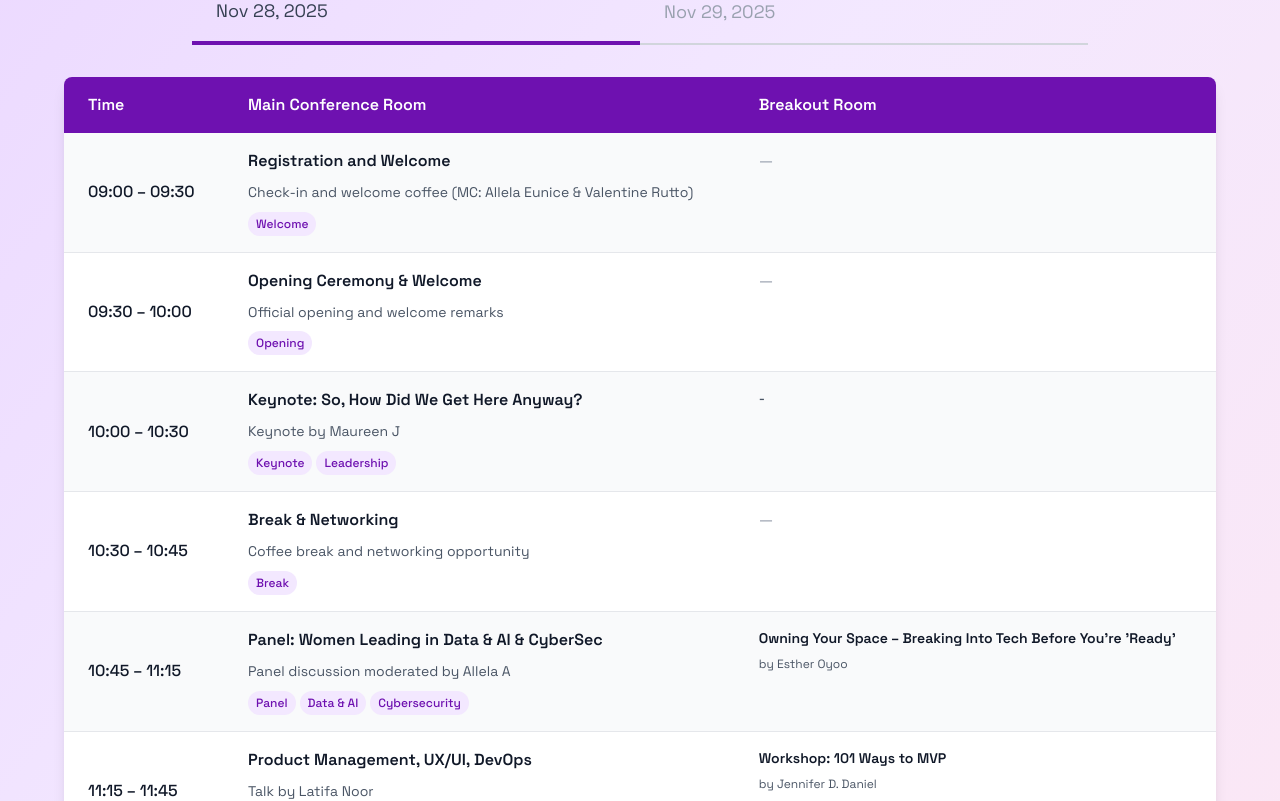
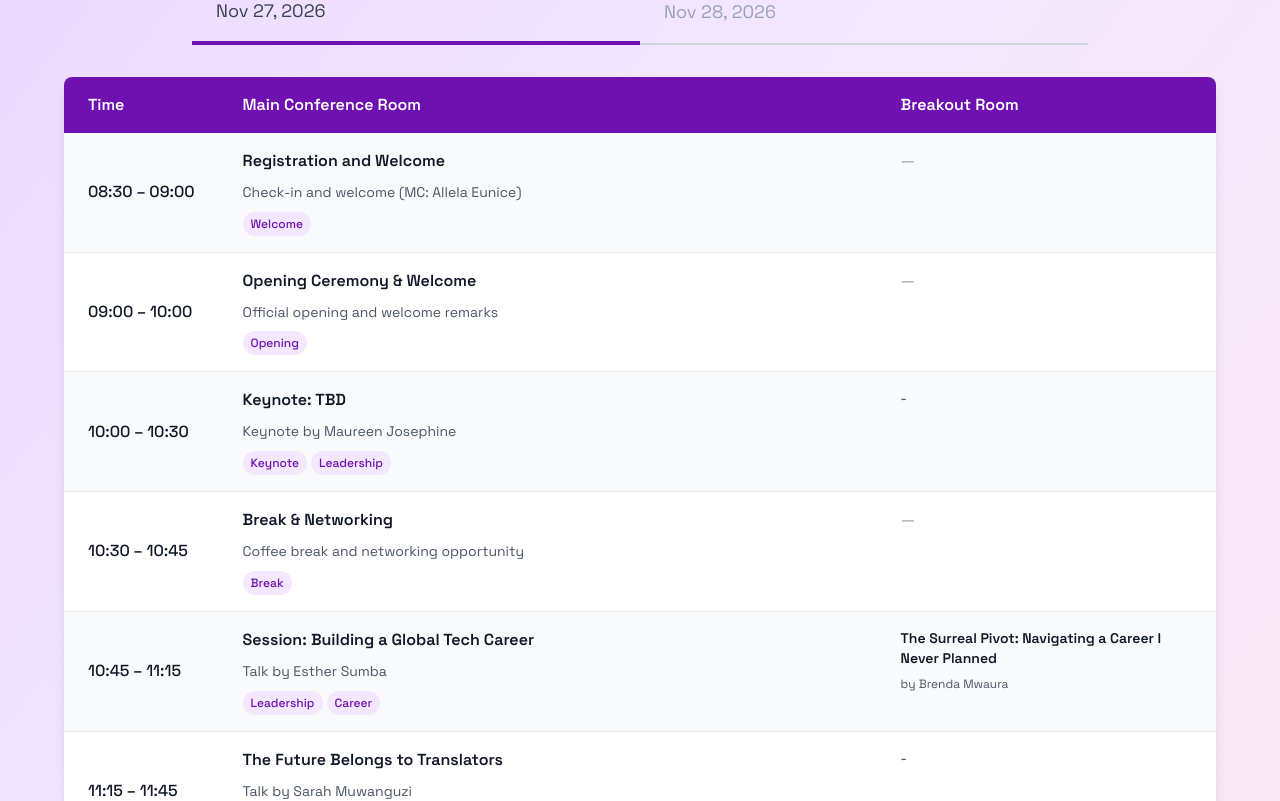
Before and after one commit to Tambua-WomenInTech-Blog/witsummitwebsite, a Next.js app: page / in a window 1280 px wide. Shown: the part 8760-9561 px from the top of the page. Built offline with nearby package versions, Linux system fonts and the light colour scheme.

Commit message:
feat: Agenda Day 1 update

```diff
--- a/src/app/sections/agenda-section.tsx
+++ b/src/app/sections/agenda-section.tsx
@@ -57,21 +57,21 @@ const firstDayViewMoreSessions: Session[] = [
     time: "13:15 – 13:45",
     title: "Panel: Leadership & Career",
     description:
-      "Panel moderated by Debbie Mong'are | Breakout: Workshop: Do You Just Join, or Contribute? by Bosibori Valeria",
+      "Mentorship under Career Growth & Positioning for desired roles by Julie Ojwaya  | Why Your Next Promotion Isn't Just About Your Skills by Eunice Eze",
     tags: ["Panel", "Leadership", "Career"],
   },
   {
     time: "13:45 – 14:15",
-    title: "Save Time with Python",
+    title: "Speed Recruitment TBD",
     description:
-      "Talk by Elizabeth Adhiambo Onyango | Breakout: Talk: Responsible AI in the Generative AI Era by Cynthia Kamau",
-    tags: ["Python", "Technical"],
+      "Partner Led Session",
+    tags: ["Career", "Recruitment"],
   },
   {
     time: "14:15 – 14:45",
-    title: "Building AI Chatbots Using LangChain",
-    description: "Talk by Grace Ngari",
-    tags: ["AI", "Technical"],
+    title: "The Design of Wealth: A Financial Blueprint for Kenya's Creative Tech Professionals",
+    description: "Talk by Kyendereta Chantelle",
+    tags: ["Finance", "UI/UX", "Design"],
   },
   {
     time: "14:45 – 15:00",
@@ -81,14 +81,14 @@ const firstDayViewMoreSessions: Session[] = [
   },
   {
     time: "15:00 – 15:30",
-    title: "Workshop: Integrating Mpesa STK Push with Node.js",
-    description: "Workshop by Mary Maina",
-    tags: ["Workshop", "Technical", "Payments"],
+    title: "The Habits Holding Her Back: Unlearning the Rules That Got You Here",
+    description: "Talk by Tabitha Kavyu",
+    tags: ["Career", "Growth", "Thrive"],
   },
   {
     time: "15:30 – 16:00",
-    title: "Beyond Testing – Role of Quality Engineering",
-    description: "Talk by Jacqueline Kamadi",
+    title: "Lighting talks  – Community Showcase ",
+    description: " Community members share quick wins/projects",
     tags: ["Quality Engineering", "Technical"],
   },
   {
@@ -155,25 +155,25 @@ const secondDayViewMoreSessions: Session[] = [
 const defaultScheduleData: DaySchedule[] = [
   {
     day: "Friday",
-    date: "Nov 28, 2025",
+    date: "Nov 27, 2026",
     sessions: [
       {
-        time: "09:00 – 09:30",
+        time: "08:30 – 09:00",
         title: "Registration and Welcome",
         description:
-          "Check-in and welcome coffee (MC: Allela Eunice & Valentine Rutto)",
+          "Check-in and welcome (MC: Allela Eunice)",
         tags: ["Welcome"],
       },
       {
-        time: "09:30 – 10:00",
+        time: "09:00 – 10:00",
         title: "Opening Ceremony & Welcome",
         description: "Official opening and welcome remarks",
         tags: ["Opening"],
       },
       {
         time: "10:00 – 10:30",
-        title: "Keynote: So, How Did We Get Here Anyway?",
-        description: "Keynote by Maureen J",
+        title: "Keynote: TBD",
+        description: "Keynote by Maureen Josephine",
         tags: ["Keynote", "Leadership"],
       },
       {
@@ -184,35 +184,35 @@ const defaultScheduleData: DaySchedule[] = [
       },
       {
         time: "10:45 – 11:15",
-        title: "Panel: Women Leading in Data & AI & CyberSec",
+        title: "Session: Building a Global Tech Career",
         description:
-          "Panel discussion moderated by Allela A | Breakout: Owning Your Space – Breaking Into Tech Before You're 'Ready' by Esther Oyoo",
-        tags: ["Panel", "Data & AI", "Cybersecurity"],
+          "Talk by Esther Sumba | Breakout: The Surreal Pivot: Navigating a Career I Never Planned by Brenda Mwaura",
+        tags: ["Leadership", "Career"],
       },
       {
         time: "11:15 – 11:45",
-        title: "Product Management, UX/UI, DevOps",
+        title: "The Future Belongs to Translators",
         description:
-          "Talk by Latifa Noor | Breakout: Workshop: 101 Ways to MVP by Jennifer D. Daniel",
+          "Talk by Sarah Muwanguzi",
         tags: ["Product", "Workshop"],
       },
       {
         time: "11:45 – 12:15",
-        title: "Panel: Product Innovation & Future of Tech",
+        title: "Beyond Technical Expertise: Building Influence in the Boardroom and Shaping Technology Decisions",
         description:
-          "Panel moderated by Val Rutto | Breakout: Talk: Figma Make It, Copilot Build It by Kayuyu Mwaura",
-        tags: ["Panel", "Product", "Innovation"],
+          "Talk by Mercy Chore",
+        tags: ["Governance", "Influence"],
       },
     ],
   },
   {
     day: "Saturday",
-    date: "Nov 29, 2025",
+    date: "Nov 28, 2026",
     sessions: [
       {
         time: "09:00 – 09:30",
         title: "Opening and Welcome",
-        description: "Opening remarks (MC: Omar)",
+        description: "Opening remarks (MC: TBD)",
         tags: ["Welcome"],
       },
       {
```
